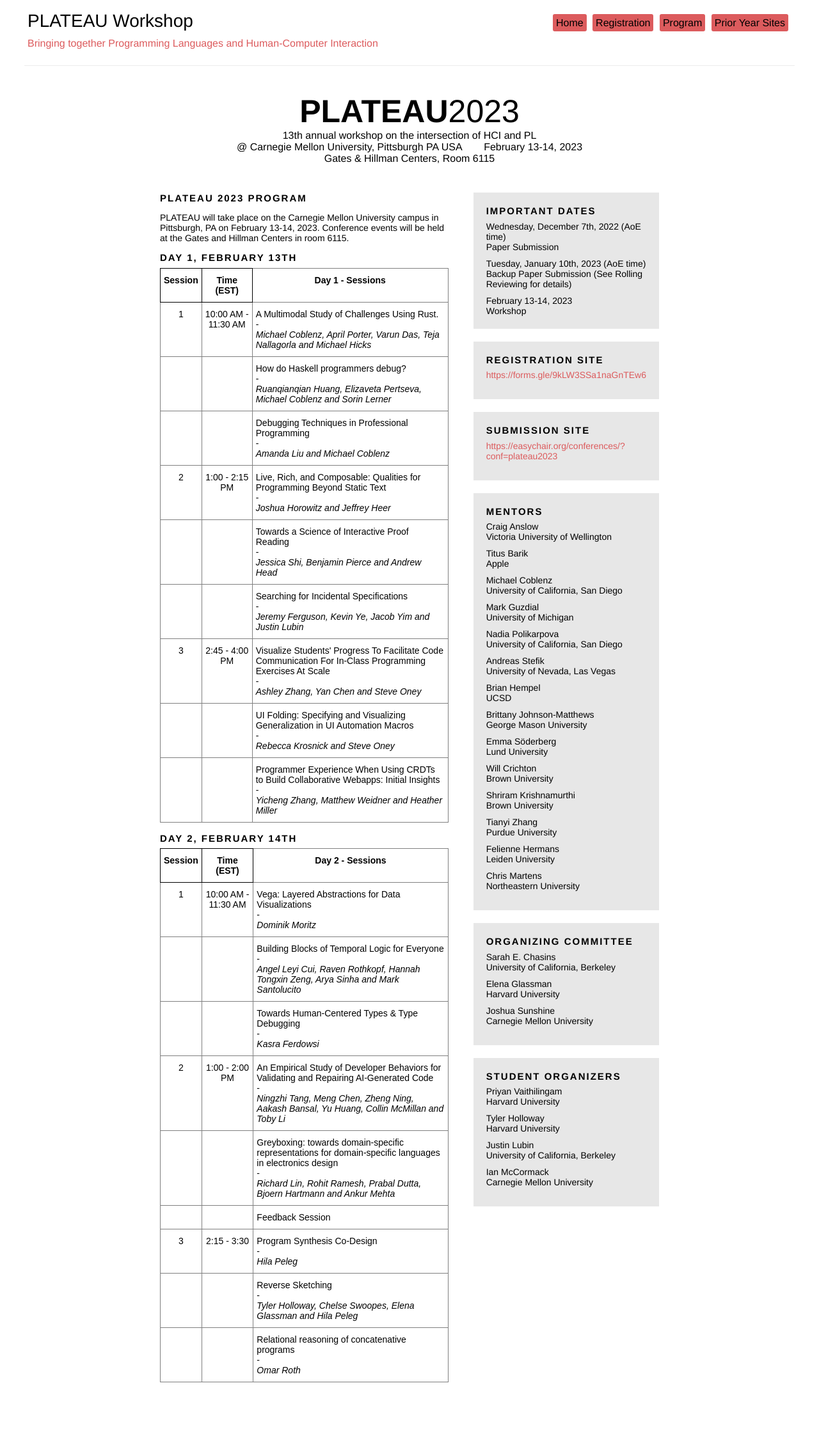
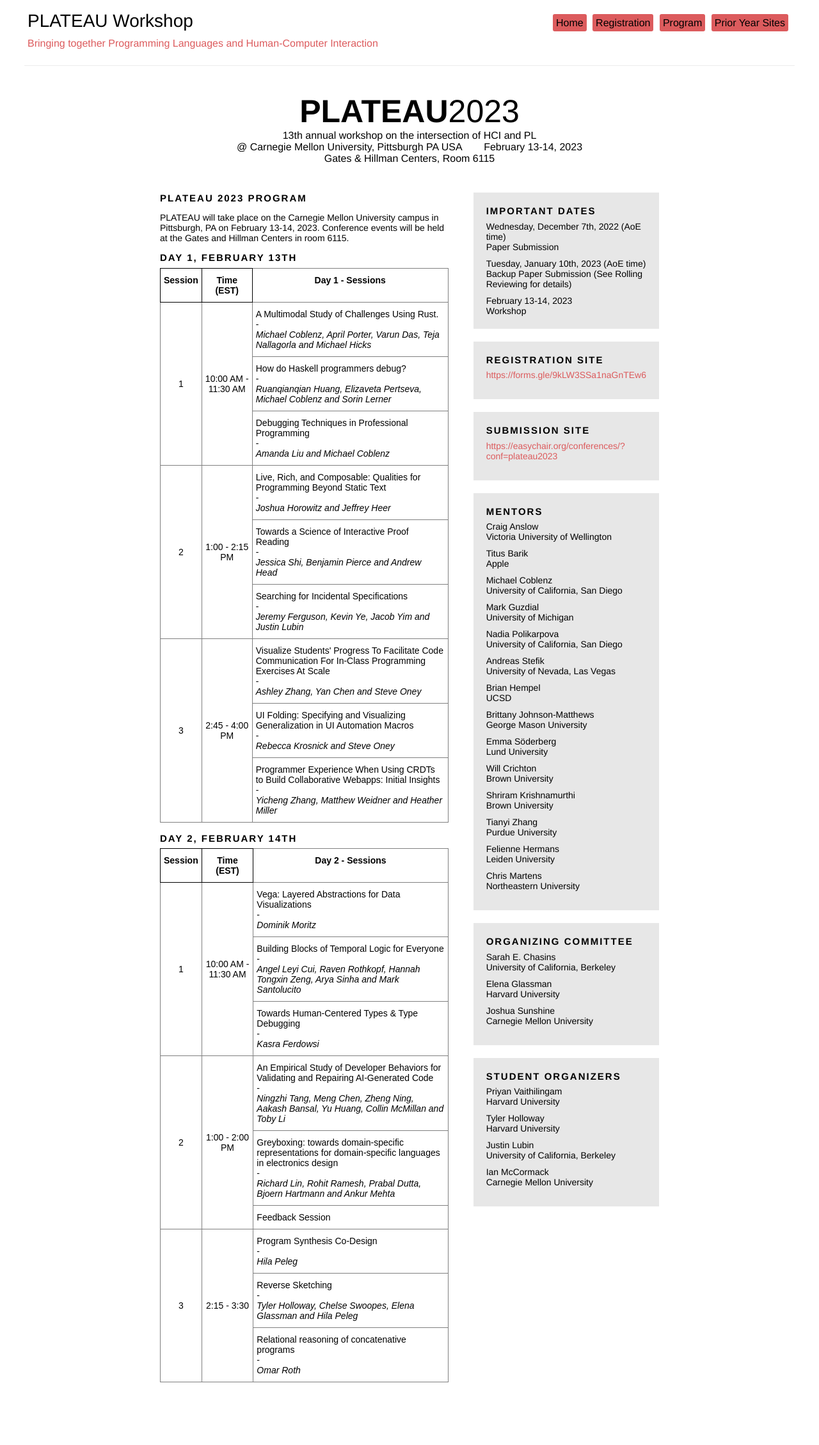
Before and after one commit to plateau-workshop/plateau-2024, a Jekyll site: the page built from schedule.html, in a window 1280 px wide. Shown: the whole page at 64% size. Built offline with Jekyll 4.4.1, drawn with Linux system fonts in a browser that asks for light colours.

Commit message:
Fixed rowspan in schedule.

```diff
--- a/schedule.html
+++ b/schedule.html
@@ -34,48 +34,36 @@ layout: default
   </thead>
   <tbody>
     <tr>
-      <td class="tg-c3ow">1</td>
-      <td class="tg-c3ow">10:00 AM - 11:30 AM</td>
+      <td rowspan="3" class="tg-c3ow">1</td>
+      <td rowspan="3" class="tg-c3ow">10:00 AM - 11:30 AM</td>
       <td class="tg-0pky">A Multimodal Study of Challenges Using Rust. <br>-<br><span style="font-weight:400;font-style:italic">Michael Coblenz, April Porter, Varun Das, Teja Nallagorla and Michael Hicks</span></td>
     </tr>
     <tr>
-      <td class="tg-0pky"></td>
-      <td class="tg-0pky"></td>
       <td class="tg-0pky">How do Haskell programmers debug?<br>-<br><span style="font-style:italic">Ruanqianqian Huang, Elizaveta Pertseva, Michael Coblenz and Sorin Lerner</span></td>
     </tr>
     <tr>
-      <td class="tg-0pky"></td>
-      <td class="tg-0pky"></td>
       <td class="tg-0pky">Debugging Techniques in Professional Programming<br>-<br><span style="font-weight:400;font-style:italic">Amanda Liu and Michael Coblenz</span></td>
     </tr>
     <tr>
-      <td class="tg-c3ow">2</td>
-      <td class="tg-c3ow">1:00 - 2:15 PM</td>
+      <td rowspan="3" class="tg-c3ow">2</td>
+      <td rowspan="3" class="tg-c3ow">1:00 - 2:15 PM</td>
       <td class="tg-0pky">Live, Rich, and Composable: Qualities for Programming Beyond Static Text<br>-<br><span style="font-style:italic">Joshua Horowitz and Jeffrey Heer</span></td>
     </tr>
     <tr>
-      <td class="tg-c3ow"></td>
-      <td class="tg-c3ow"></td>
       <td class="tg-0pky">Towards a Science of Interactive Proof Reading<br>-<br><span style="font-weight:400;font-style:italic">Jessica Shi, Benjamin Pierce and Andrew Head</span></td>
     </tr>
     <tr>
-      <td class="tg-c3ow"></td>
-      <td class="tg-c3ow"></td>
       <td class="tg-0pky">Searching for Incidental Specifications<br>-<br><span style="font-weight:400;font-style:italic">Jeremy Ferguson, Kevin Ye, Jacob Yim and Justin Lubin</span></td>
     </tr>
     <tr>
-      <td class="tg-c3ow">3</td>
-      <td class="tg-c3ow">2:45 - 4:00 PM</td>
+      <td rowspan="3" class="tg-c3ow">3</td>
+      <td rowspan="3" class="tg-c3ow">2:45 - 4:00 PM</td>
       <td class="tg-0pky">Visualize Students' Progress To Facilitate Code Communication For In-Class Programming Exercises At Scale<br>-<br><span style="font-weight:400;font-style:italic">Ashley Zhang, Yan Chen and Steve Oney</span></td>
     </tr>
     <tr>
-      <td class="tg-c3ow"></td>
-      <td class="tg-c3ow"></td>
       <td class="tg-0pky">UI Folding: Specifying and Visualizing Generalization in UI Automation Macros<br>-<br><span style="font-weight:400;font-style:italic;text-decoration:none">Rebecca Krosnick</span><span style="font-style:italic"> and Steve Oney</span></td>
     </tr>
     <tr>
-      <td class="tg-c3ow"></td>
-      <td class="tg-c3ow"></td>
       <td class="tg-0pky">Programmer Experience When Using CRDTs to Build Collaborative Webapps: Initial Insights<br>-<br><span style="font-weight:400;font-style:italic">Yicheng Zhang, Matthew Weidner and Heather Miller</span></td>
     </tr>
   </tbody>
@@ -86,7 +74,7 @@ layout: default
       overflow:hidden;padding:10px 5px;word-break:normal;}
     .tg th{border-color:black;border-style:solid;border-width:1px;font-family:Arial, sans-serif;font-size:14px;
       font-weight:normal;overflow:hidden;padding:10px 5px;word-break:normal;}
-    .tg .tg-c3ow{border-color:inherit;text-align:center;vertical-align:top}
+    .tg .tg-c3ow{border-color:inherit;text-align:center;vertical-align:middle}
     .tg .tg-mqa1{border-color:#000000;font-weight:bold;text-align:center;vertical-align:top}
     .tg .tg-7btt{border-color:inherit;font-weight:bold;text-align:center;vertical-align:top}
     .tg .tg-0pky{border-color:inherit;text-align:left;vertical-align:top}
@@ -103,48 +91,36 @@ layout: default
     </thead>
     <tbody>
       <tr>
-        <td class="tg-c3ow">1</td>
-        <td class="tg-c3ow">10:00 AM - 11:30 AM</td>
+        <td rowspan="3" class="tg-c3ow">1</td>
+        <td rowspan="3" class="tg-c3ow">10:00 AM - 11:30 AM</td>
         <td class="tg-0pky">Vega: Layered Abstractions for Data Visualizations<br>-<br><span style="font-weight:400;font-style:italic">Dominik Moritz</span></td>
       </tr>
       <tr>
-        <td class="tg-0pky"></td>
-        <td class="tg-0pky"></td>
         <td class="tg-0pky">Building Blocks of Temporal Logic for Everyone<br>-<br><span style="font-weight:400;font-style:italic">Angel Leyi Cui, Raven Rothkopf, Hannah Tongxin Zeng, Arya Sinha and Mark Santolucito</span></td>
       </tr>
       <tr>
-        <td class="tg-0pky"></td>
-        <td class="tg-0pky"></td>
         <td class="tg-0pky">Towards Human-Centered Types &amp; Type Debugging<br>-<br><span style="font-weight:400;font-style:italic">Kasra Ferdowsi</span></td>
       </tr>
       <tr>
-        <td class="tg-c3ow">2</td>
-        <td class="tg-c3ow">1:00 - 2:00 PM</td>
+        <td rowspan="3" class="tg-c3ow">2</td>
+        <td rowspan="3" class="tg-c3ow">1:00 - 2:00 PM</td>
         <td class="tg-0pky">An Empirical Study of Developer Behaviors for Validating and Repairing AI-Generated Code<br>-<br><span style="font-weight:400;font-style:italic">Ningzhi Tang, Meng Chen, Zheng Ning, Aakash Bansal, Yu Huang, Collin McMillan and Toby Li</span></td>
       </tr>
       <tr>
-        <td class="tg-c3ow"></td>
-        <td class="tg-c3ow"></td>
         <td class="tg-0pky">Greyboxing: towards domain-specific representations for domain-specific languages in electronics design<br>-<br><span style="font-weight:400;font-style:italic">Richard Lin, Rohit Ramesh, Prabal Dutta, Bjoern Hartmann and Ankur Mehta</span></td>
       </tr>
       <tr>
-        <td class="tg-c3ow"></td>
-        <td class="tg-c3ow"></td>
         <td class="tg-0pky">Feedback Session</td>
       </tr>
       <tr>
-        <td class="tg-c3ow">3</td>
-        <td class="tg-c3ow">2:15 - 3:30</td>
+        <td rowspan="3" class="tg-c3ow">3</td>
+        <td rowspan="3" class="tg-c3ow">2:15 - 3:30</td>
         <td class="tg-0pky">Program Synthesis Co-Design<br>-<br><span style="font-weight:400;font-style:italic">Hila Peleg</span></td>
       </tr>
       <tr>
-        <td class="tg-c3ow"></td>
-        <td class="tg-c3ow"></td>
         <td class="tg-0pky">Reverse Sketching<br>-<br><span style="font-weight:400;font-style:italic">Tyler Holloway, Chelse Swoopes, Elena Glassman and Hila Peleg</span></td>
       </tr>
       <tr>
-        <td class="tg-c3ow"></td>
-        <td class="tg-c3ow"></td>
         <td class="tg-0pky">Relational reasoning of concatenative programs<br>-<br><span style="font-weight:400;font-style:italic">Omar Roth</span></td>
       </tr>
     </tbody>
```
Also changed, not shown: 1 other file.
